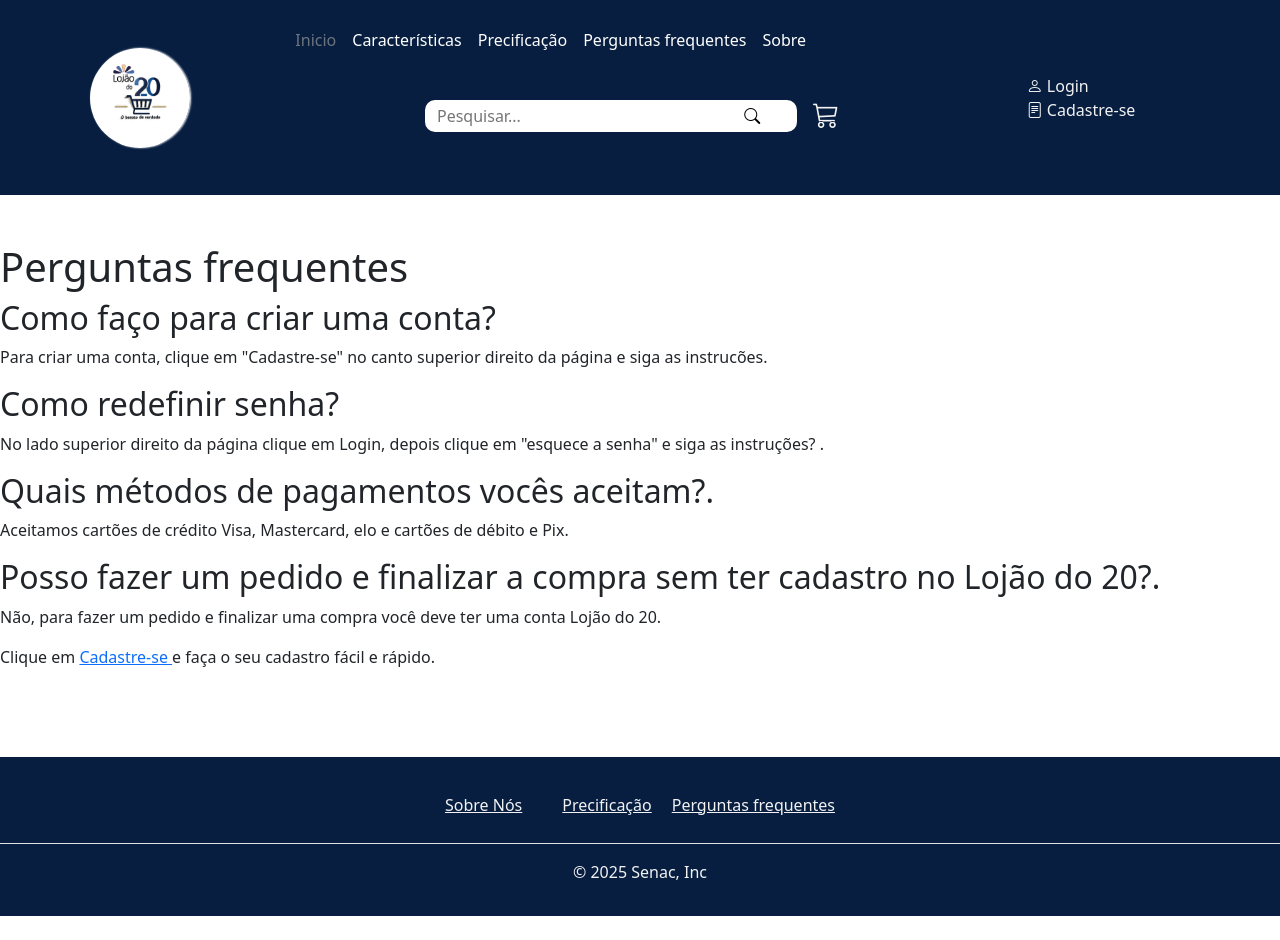
After one commit to TheParousia/pi-2025.5.3, a Django app: page /info/faq/ in a window 1280 px wide. The commit adds this page. Run offline with Django 5.2, Linux system fonts and the light colour scheme.

Commit message:
Criação de pag-faq
foi criado a pagina de perguntas frequentes no html a views e a rota na urls.

```diff
--- a/core/urls.py
+++ b/core/urls.py
@@ -17,7 +17,7 @@ Including another URLconf
 from django.urls import path, include
 from django.contrib.staticfiles.urls import staticfiles_urlpatterns
 
-from info.views import sobreNos, desenvolvedores, contatos
+from info.views import sobreNos, desenvolvedores, contatos, faq
 from produto.views import listaProdutos, cadastroProduto, detalheProduto
 from venda.views import carrinho
 from usuario.views import cadastroCliente
@@ -36,6 +36,7 @@ urlpatterns = [
     path('info/sobre_nos/', sobreNos, name='sobre_nos'),
     path('info/dev/', desenvolvedores, name='dev'),
     path('info/contatos/', contatos, name='contatos'),
+    path('info/faq/', faq, name='faq'),
 
     # App usuario
     path('cadastro/', cadastroCliente, name='cadastro_usuario'),
--- /dev/null
+++ b/info/templates/faq.html
@@ -0,0 +1,48 @@
+{% extends "base.html" %}
+{% block title %}Perguntas frequente (FAQ){% endblock %}
+{% block styles %}
+
+{% endblock %}
+{% block content %}
+<article>
+
+        <h1>Perguntas frequentes</h1>
+        <section>
+            <header>
+                <h2>Como faço para criar uma conta?</h2>
+            </header>
+            <p>Para criar uma conta, clique em "Cadastre-se" no canto superior direito da página e siga as instrucões.
+            </p>
+        </section>
+        <section>
+            <header>
+                <h2>Como redefinir senha?</h2>
+            </header>
+            <p>No lado superior direito da página clique em Login, depois clique em "esquece a senha" e siga as
+                instruções? .</p>
+        </section>
+        <section>
+            <header>
+                <h2>
+                    Quais métodos de pagamentos vocês aceitam?.
+                </h2>
+            </header>
+            <p>
+                Aceitamos cartões de crédito Visa, Mastercard, elo e cartões de débito e Pix.
+            </p>
+        </section>
+        <section>
+            <header>
+                <h2>
+                    Posso fazer um pedido e finalizar a compra sem ter cadastro no Lojão do 20?.
+                </h2>
+            </header>
+            <p>
+                Não, para fazer um pedido e finalizar uma compra você deve ter uma conta Lojão do 20.
+            </p>
+            <p>
+                Clique em <a href="" >Cadastre-se </a> e faça o seu cadastro fácil e rápido.
+            </p>
+        </section>
+</article>
+{% endblock %}
--- a/info/views.py
+++ b/info/views.py
@@ -22,3 +22,6 @@ def desenvolvedores(request):
 
 def contatos(request):
     return render(request, 'contatos.html')
+
+def faq(request):
+    return render(request, 'faq.html')
--- a/templates/base.html
+++ b/templates/base.html
@@ -115,7 +115,7 @@
       <div class="row">
         <div class="col-2 container-logo">
           <a href="/" class="d-flex align-items-center mb-2 mb-lg-0 text-white text-decoration-none">
-            <img src="static/imagem/icone/logo.png" class="logo" alt="logo">
+            <img src="/static/imagem/icone/logo.png" class="logo" alt="logo">
           </a>
         </div>
         <div class="col">
@@ -126,7 +126,7 @@
               </li>
               <li><a href="#" class="nav-link px-2 text-white" _msttexthash="253617" _msthash="30">Precificação</a>
               </li>
-              <li><a href="#" class="nav-link px-2 text-white" _msttexthash="429065" _msthash="31">Perguntas
+              <li><a href="{% url 'faq' %}" class="nav-link px-2 text-white" _msttexthash="429065" _msthash="31">Perguntas
                   frequentes</a>
               </li>
               <li><a href="#" class="nav-link px-2 text-white" _msttexthash="59826" _msthash="32">Sobre</a></li>
@@ -181,10 +181,9 @@
           _msthash="15"></a></li>
       <li class="nav-item"><a href="#" class="nav" _msttexthash="253617"
           _msthash="16">Precificação</a></li>
-      <li class="nav-item"><a href="#" class="nav" _msttexthash="429065"
+      <li class="nav-item"><a href="{% url 'faq' %}" class="nav" _msttexthash="429065"
           _msthash="17">Perguntas frequentes</a></li>
-      <li class="nav-item"><a href="#" class="nav" _msttexthash="59826"
-          _msthash="18">Sobre</a></li>
+
     </ul>
     <p class="texto" _msttexthash="269243" _msthash="19">© 2025 Senac, Inc</p>
   </footer>
--- a/usuario/views.py
+++ b/usuario/views.py
@@ -46,4 +46,4 @@ def cadastroCliente(request):
 
         return redirect('home')
 
-    return render(request,'form_cliente.html')
+    return render(request,'form_client.html')
```
